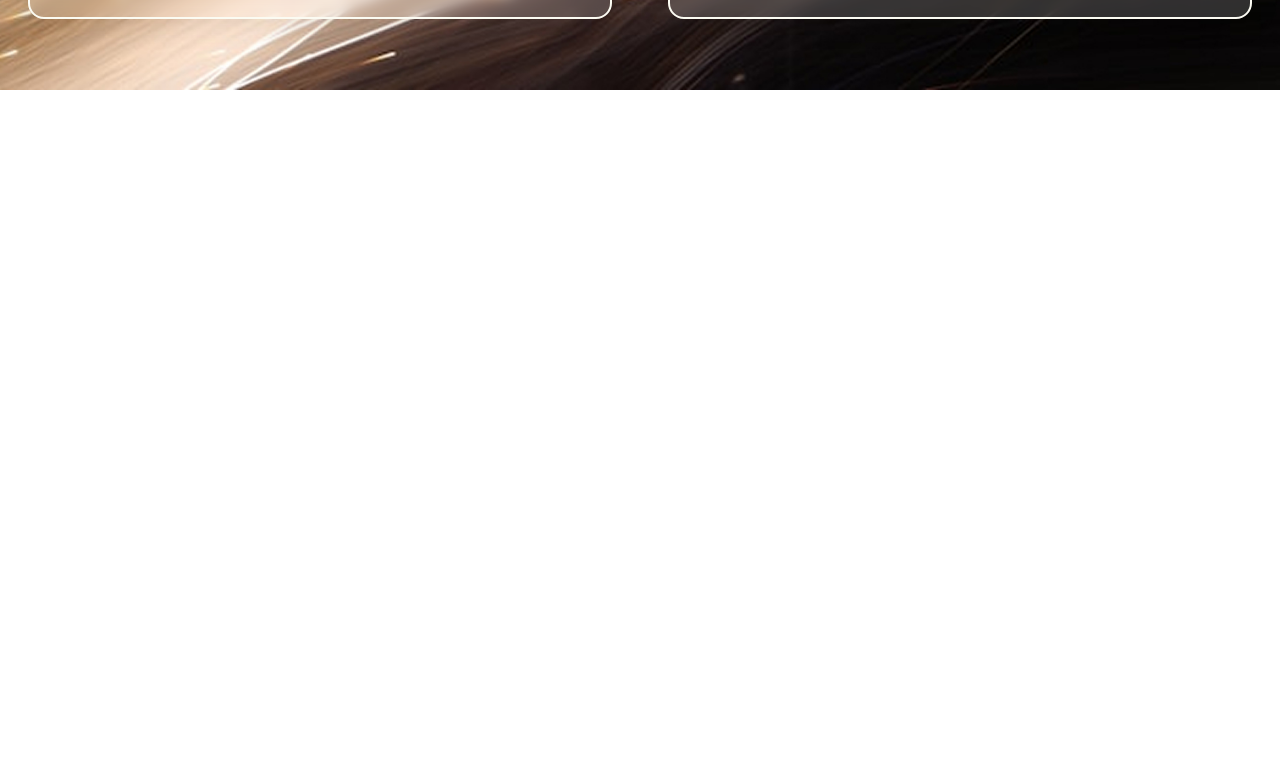
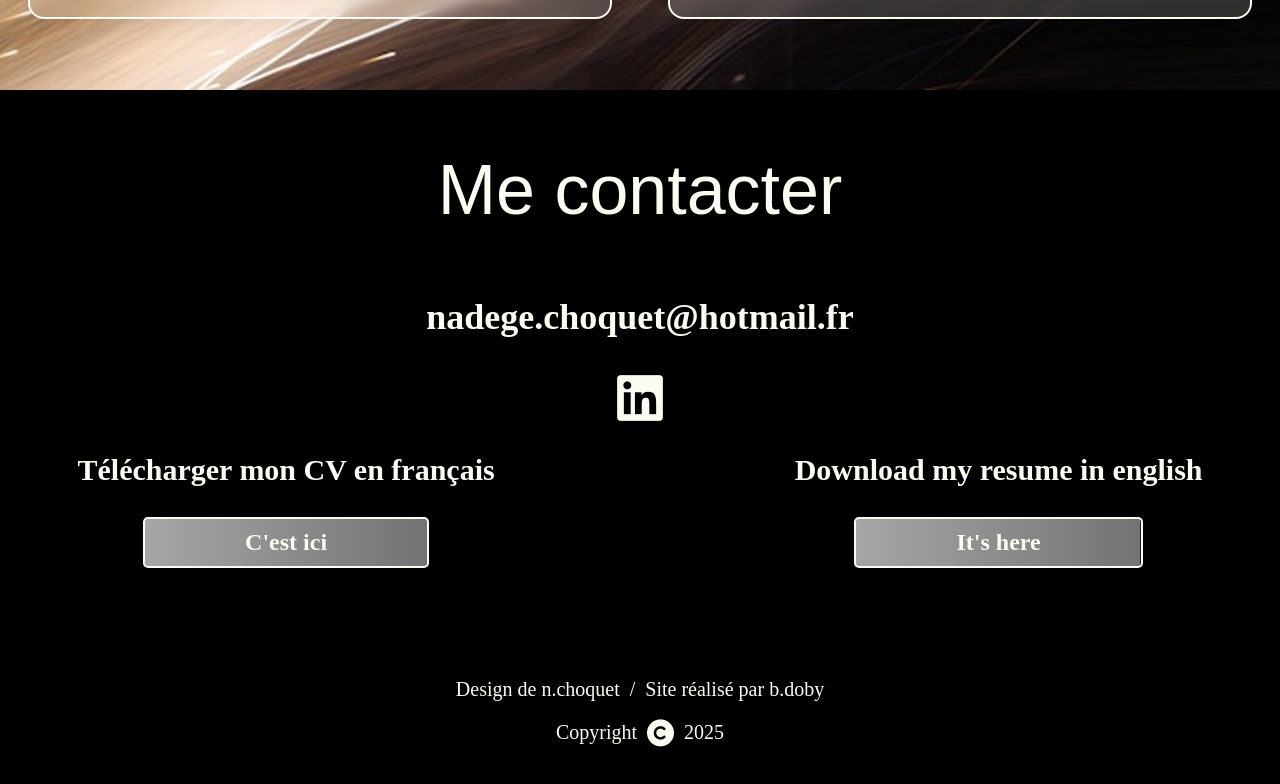
Before and after one commit to BruceDoby/portfolio-nadege, a React (Vite) app: page / in a window 1280 px wide. Shown: the part 6794-7578 px from the top of the page. Before the commit the page ends 6884 px from the top, so only its background shows below. Built offline with nearby package versions, Linux system fonts and the light colour scheme; a web font is replaced by a local one.

Commit message:
ajout de la partie contact, du footer, du bouton up pour remonter vers le haut de page et début de la navbar

```diff
--- a/src/App.css
+++ b/src/App.css
@@ -394,3 +394,154 @@ main {
   width: 77px;
   height: 47px;
 }
+
+.contact {
+  position: relative;
+  display: flex;
+  flex-direction: column;
+  align-items: center;
+  background-color: var(--noir);
+  padding-bottom: 100px;
+}
+
+.contact h1 {
+  margin: 0;
+  font-family: var(--font1);
+  color: var(--blanc-creme);
+  font-size: 70px;
+  font-weight: 200;
+  padding: 60px 0 30px 0;
+}
+
+.mail {
+  font-weight: 800;
+  font-size: 36px;
+}
+
+.contact p, .contact a {
+  font-family: var(--font3);
+  color: var(--blanc-creme);
+  text-decoration: none;
+}
+
+.contact_infos {
+  display: flex;
+  flex-direction: column;
+  align-items: center;
+}
+
+.devicon-linkedin-plain {
+  font-size: 48px;
+}
+
+.cvs {
+  display: flex;
+  flex-direction: row;
+  gap: 300px;
+}
+
+.cvs p {
+  font-size: 30px;
+  font-weight: 800;
+}
+
+.cv a {
+  font-size: 24px;
+  border: 2px solid var(--blanc-creme);
+  padding: 10px 100px 10px 100px;
+  border-radius: 5px;
+  font-weight: 800;
+  background: linear-gradient(to right, #d9d9d9 0%, #737373 100%);
+  background-size: 200% 100%;
+  background-position: 100% 0;
+  transition: background-position 0.5s ease;
+  cursor: pointer;
+}
+
+.cv a:hover {
+  background-position: 0 0;
+  color: var(--noir);
+}
+
+.cv {
+  display: flex;
+  flex-direction: column;
+  align-items: center;
+}
+
+footer {
+  position: relative;
+  display: flex;
+  flex-direction: column;
+  background-color: var(--noir);
+  align-items: center;
+  padding-bottom: 30px;
+}
+
+footer p {
+  margin: 10px 0 10px 0;
+}
+
+.footer__infos, .copyright {
+  color: var(--blanc-creme);
+  font-family: var(--font3);
+  display: flex;
+  flex-direction: row;
+  font-size: 20px;
+  gap: 10px;
+}
+
+.footer__infos span {
+  position: relative;
+  top: 10px;
+}
+
+.footer__infos a {
+  text-decoration: none;
+  color: var(--blanc-creme);
+}
+
+.fa-copyright {
+  position: relative;
+  top: 9px;
+  font-size: 27px;
+}
+
+.scroll-button {
+  position: fixed;
+  bottom: 24px;
+  right: 72px;
+  display: flex;
+  flex-direction: column;
+  align-items: center;
+  cursor: pointer;
+  opacity: 0;
+  pointer-events: none;
+  transition: opacity 0.4s ease;
+  z-index: 100;
+}
+
+.scroll-button.visible {
+  opacity: 1;
+  pointer-events: all;
+}
+
+.scroll-bubble {
+  width: 48px;
+  height: 48px;
+  border-radius: 50%;
+  background: linear-gradient(to top, var(--blanc-creme) 0%, var(--kaki) 100%);
+  transition: transform 0.2s ease;
+}
+
+.scroll-button:hover .scroll-bubble {
+  transform: scale(1.1);
+}
+
+.scroll-text {
+  margin-top: 10px;
+  color: white;
+  font-size: 20px;
+  font-weight: 800;
+  user-select: none;
+}
--- a/src/App.jsx
+++ b/src/App.jsx
@@ -4,11 +4,16 @@ import About from './components/about'
 import Formation from './components/formations'
 import Experiences from './components/experiences'
 import Divers from './components/divers'
+import Contact from './components/contact'
+import Footer from './Footer'
+import ScrollToTop from './components/ScrollToTop'
+import Header from './Header'
 
 function App() {
 
   return (
     <>
+    <Header />
     <main>
       <div className="presentation">
         <div className='presentation_elements'>
@@ -24,13 +29,16 @@ function App() {
           </div>
         </div>
       </div>
+      <ScrollToTop />
       <div className='light-effect1'></div>
       <About />
       <div className='light-effect2'></div>
       <Formation />
       <Experiences />
       <Divers />
+      <Contact />
     </main>
+    <Footer />
     </>
   )
 }
--- a/src/Footer/index.jsx
+++ b/src/Footer/index.jsx
@@ -0,0 +1,25 @@
+function Footer() {
+    return(
+        <>
+        <footer>
+            <div className="footer__infos">
+                <p>Design de n.choquet</p>
+                <span>/</span>
+                <p>
+                Site réalisé par{" "}
+                    <a href="https://brucedobyportfolio.vercel.app/" target="_blank" rel="noopener noreferrer">
+                    b.doby
+                    </a>
+                </p>
+            </div>
+            <div className="copyright">
+                <p>Copyright</p>
+                <i className="fa-solid fa-copyright"></i>
+                <p>2025</p>
+            </div>
+        </footer>
+        </>
+    )
+}
+
+export default Footer
--- a/src/Header/index.jsx
+++ b/src/Header/index.jsx
@@ -0,0 +1,11 @@
+import NavBar from "../components/navbar"
+
+function Header() {
+    return(
+        <>
+        <NavBar />
+        </>
+    )
+}
+
+export default Header
--- /dev/null
+++ b/src/components/ScrollToTop.jsx
@@ -0,0 +1,30 @@
+import { useEffect, useState } from "react";
+
+function ScrollToTop() {
+  const [isVisible, setIsVisible] = useState(false);
+
+  useEffect(() => {
+    const handleScroll = () => {
+      setIsVisible(window.scrollY > 300);
+    };
+
+    window.addEventListener("scroll", handleScroll);
+    return () => window.removeEventListener("scroll", handleScroll);
+  }, []);
+
+  const scrollToTop = () => {
+    window.scrollTo({
+      top: 0,
+      behavior: "smooth",
+    });
+  };
+
+  return (
+    <div onClick={scrollToTop} className={`scroll-button ${isVisible ? "visible" : ""}`}>
+      <div className="scroll-bubble"></div>
+      <p className="scroll-text">UP</p>
+    </div>
+  );
+}
+
+export default ScrollToTop
--- /dev/null
+++ b/src/components/contact.jsx
@@ -0,0 +1,27 @@
+function Contact() {
+    return(
+        <>
+        <section className="contact">
+            <h1>Me contacter</h1>
+            <div className="contact_infos">
+                <p className="mail">nadege.choquet@hotmail.fr</p>
+                <a href="https://www.linkedin.com/in/nad%C3%A8ge-choquet-75b672273/" target="_blank" rel="noopener noreferrer">
+                    <i className="devicon-linkedin-plain"></i>
+                </a>
+            </div>
+            <div className="cvs">
+                <div className="cv">
+                    <p>Télécharger mon CV en français</p>
+                    <a href="#" onClick={(e) => e.preventDefault()} download>C'est ici</a>
+                </div>
+                <div className="cv">
+                    <p>Download my resume in english</p>
+                    <a href="#" onClick={(e) => e.preventDefault()} download>It's here</a>
+                </div>
+            </div>
+        </section>
+        </>
+    )
+}
+
+export default Contact
```
Also changed, not shown: src/components/navbar.jsx (+8 -0 lines).
